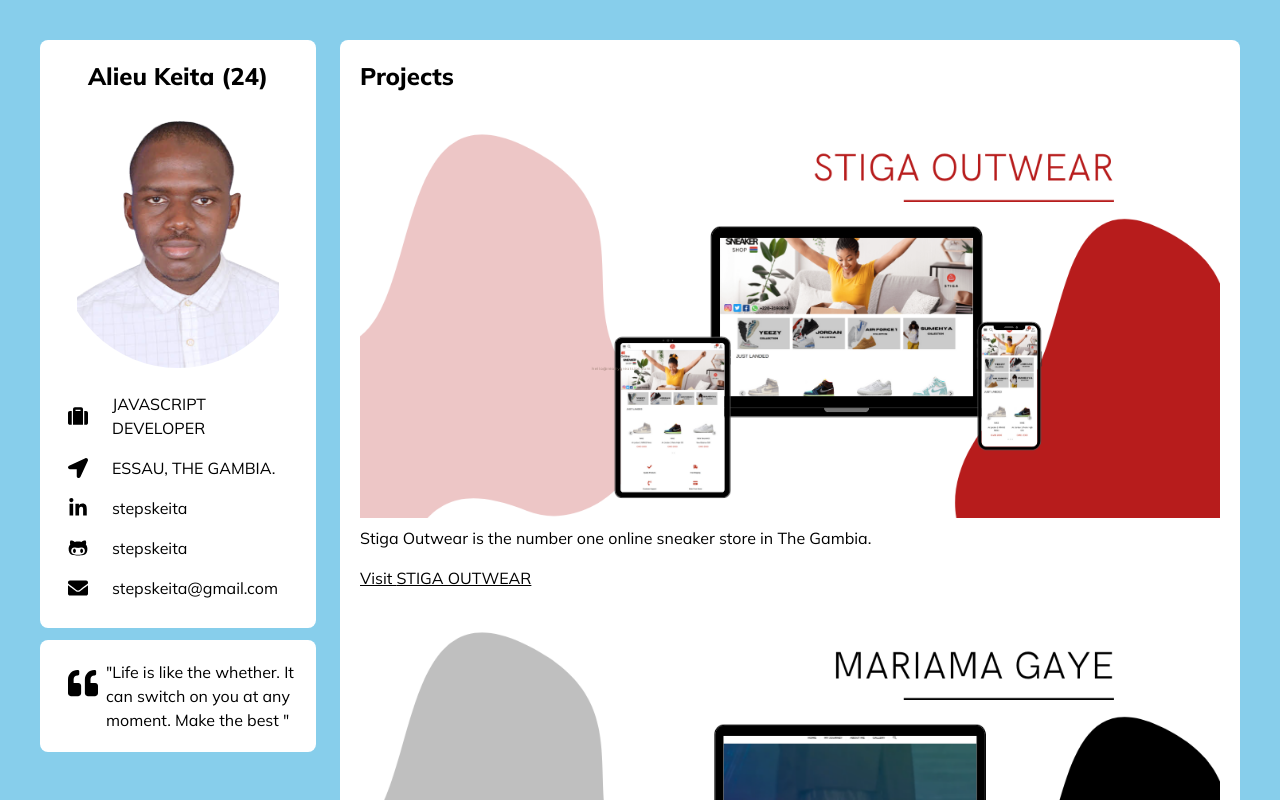
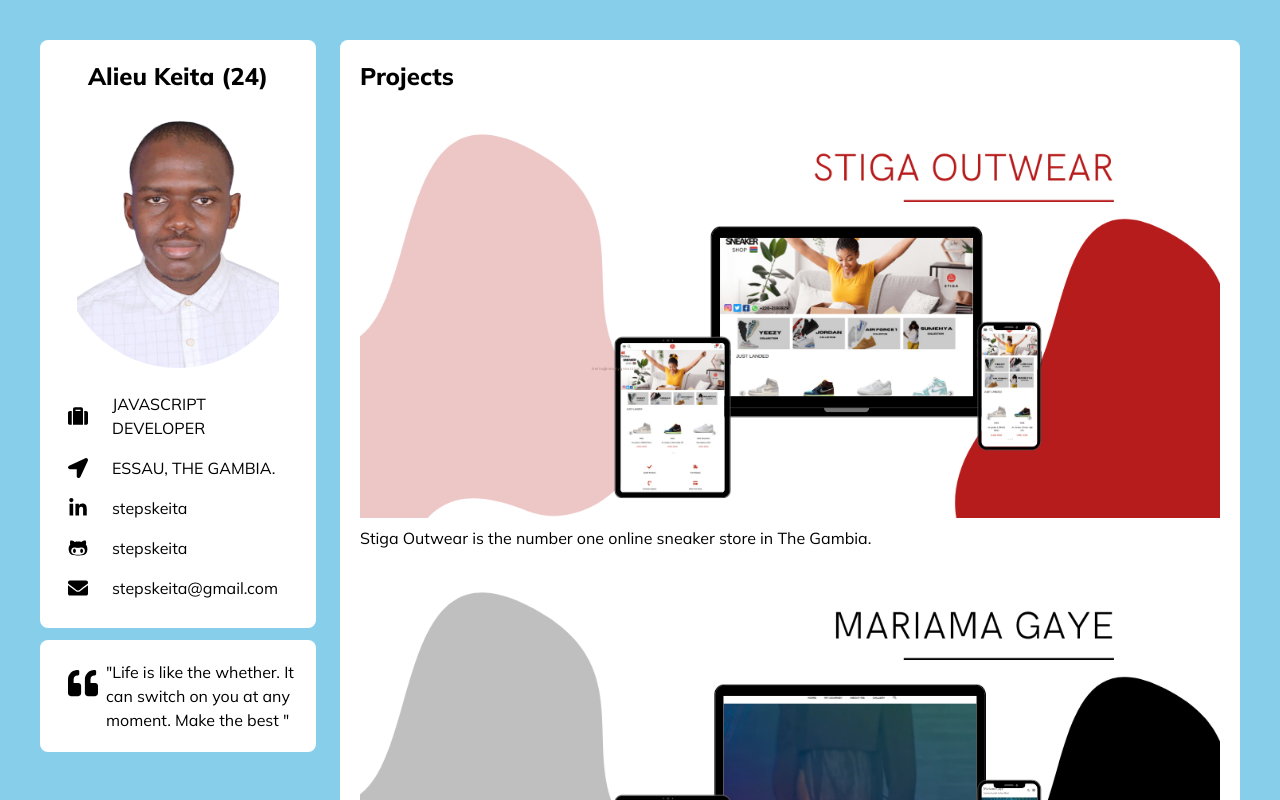
Before and after one commit to stepskeita/cv, a React (Create React App) app: page / in a window 1280 px wide. Shown: the top 800 px of the page. Built offline with nearby package versions, Linux system fonts and the light colour scheme.

Commit message:
projects structured

```diff
--- a/src/components/Profile.js
+++ b/src/components/Profile.js
@@ -59,7 +59,7 @@
         alt="Alieu Keita"
         className="w-64 h-64 rounded-full object-scale-down mx-auto mb-4"
       />
-      <table>
+      <table className="mx-auto ">
         {demographicData.map((data) => (
           <tr key={data.value}>
             <td className="p-2">{data.key}</td>
--- a/src/components/Projects.js
+++ b/src/components/Projects.js
@@ -71,7 +71,7 @@
             />
           </a>
           <p className="mb-4">{project.details}</p>
-          {project.link && (
+          {/* {project.link && (
             <a
               target="_blank"
               rel="noreferrer"
@@ -80,7 +80,7 @@
             >
               Visit {project.title}
             </a>
-          )}
+          )} */}
         </div>
       ))}
     </Card>
```
